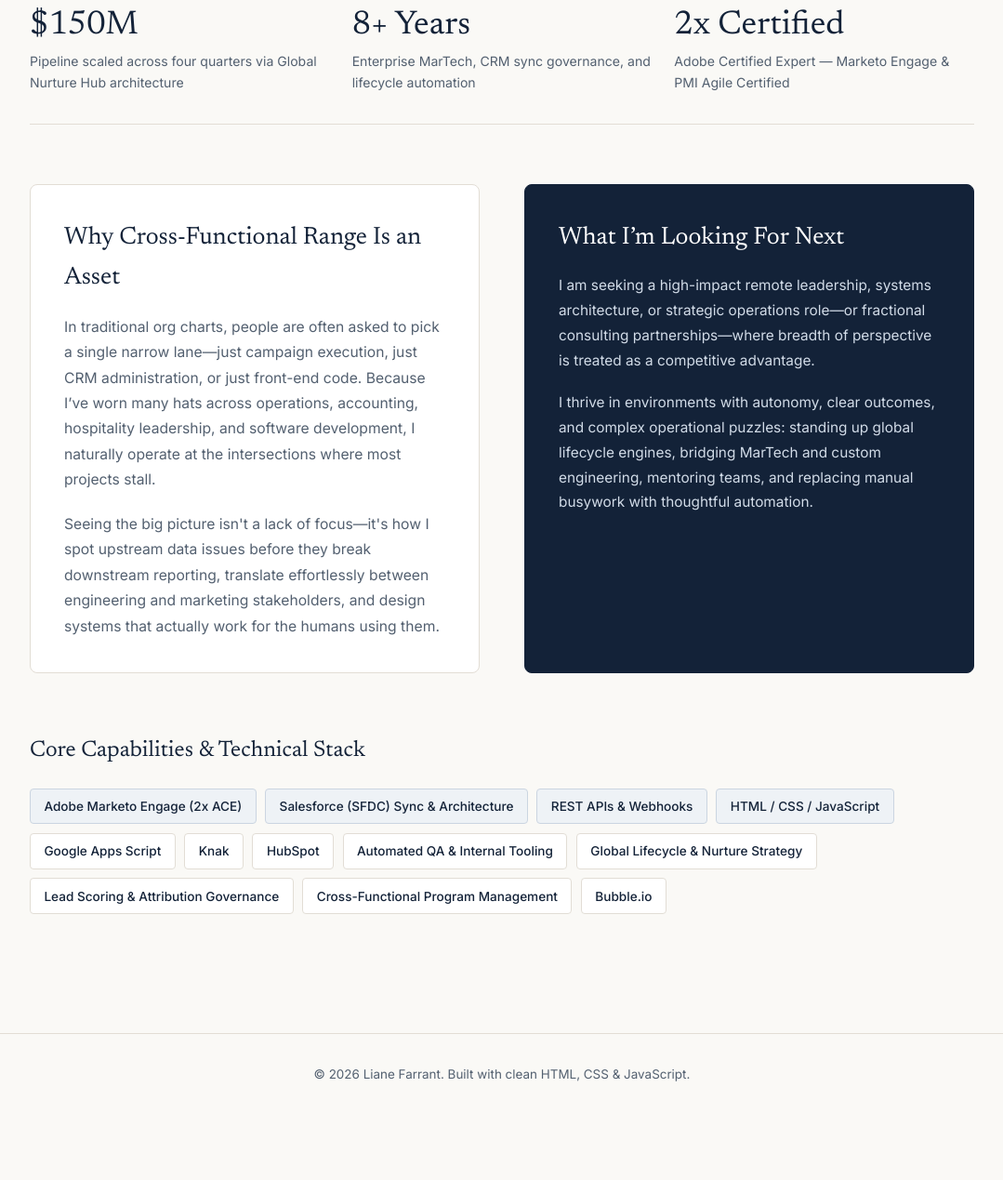
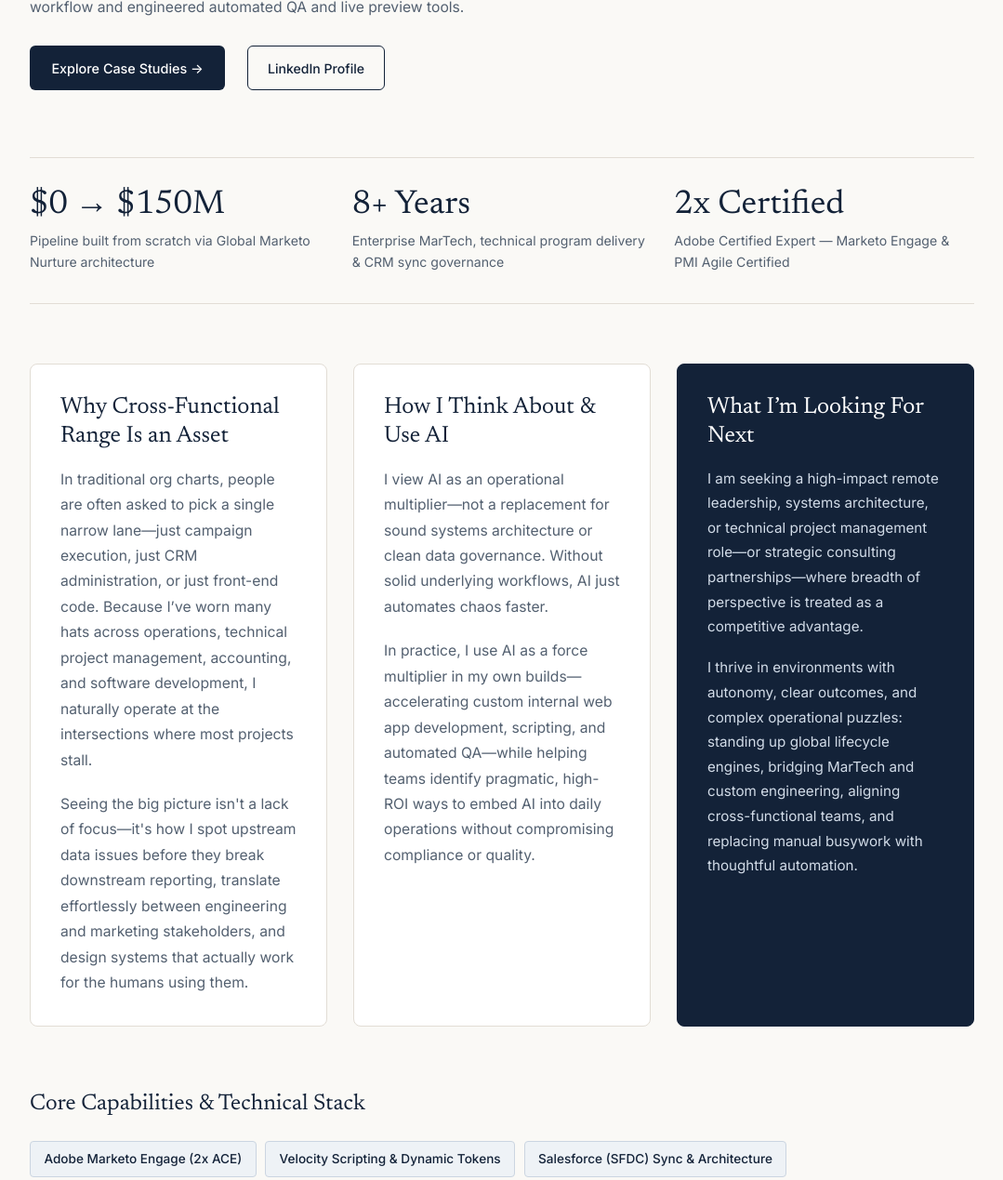
Before and after one commit to lianemariefarrant/lianemariefarrant.github.io, a plain HTML site: page index.html in a window 1280 px wide. Shown: the part 855-2124 px from the top of the page at 93% size, without its empty margins (100-1179 px from the left). Before the commit the page ends 2053 px from the top, so only its background shows below. Drawn offline with Linux system fonts and the light colour scheme.

Commit message:
Update index.html

```diff
--- a/index.html
+++ b/index.html
@@ -3,7 +3,7 @@
 <head>
   <meta charset="UTF-8" />
   <meta name="viewport" content="width=device-width, initial-scale=1.0" />
-  <title>Liane Farrant — Senior Marketing Operations Strategist & Systems Architect</title>
+  <title>Liane Farrant — Senior Marketing Operations Strategist, Systems Architect &amp; TPM</title>
   <link rel="preconnect" href="https://fonts.googleapis.com">
   <link rel="preconnect" href="https://fonts.gstatic.com" crossorigin>
   <link href="https://fonts.googleapis.com/css2?family=Inter:wght@300;400;500;600&family=Newsreader:ital,opsz,wght@0,6..72,400;0,6..72,500;1,6..72,400&display=swap" rel="stylesheet">
@@ -244,11 +244,11 @@
       color: var(--text-muted);
     }
 
-    /* Editorial Two-Column Philosophy & What I'm Looking For */
+    /* Editorial Three-Column Philosophy, AI & What I'm Looking For */
     .editorial-split {
       display: grid;
-      grid-template-columns: 1fr 1fr;
-      gap: 3rem;
+      grid-template-columns: repeat(3, 1fr);
+      gap: 1.75rem;
       margin-bottom: 4rem;
     }
 
@@ -256,7 +256,7 @@
       background-color: var(--bg-card);
       border: 1px solid var(--border-subtle);
       border-radius: 8px;
-      padding: 2.25rem;
+      padding: 2rem;
     }
 
     .editorial-box.navy-accent {
@@ -267,10 +267,11 @@
 
     .editorial-box h2 {
       font-family: var(--font-serif);
-      font-size: 1.65rem;
+      font-size: 1.55rem;
       font-weight: 400;
       margin-bottom: 1rem;
       color: var(--navy-deep);
+      line-height: 1.25;
     }
 
     .editorial-box.navy-accent h2 {
@@ -279,9 +280,9 @@
 
     .editorial-box.navy-accent p {
       color: #D2DCE8;
-      font-size: 0.96rem;
+      font-size: 0.95rem;
       line-height: 1.75;
-      margin-bottom: 1.15rem;
+      margin-bottom: 1.1rem;
     }
 
     /* Stack Tags */
@@ -549,7 +550,7 @@
   <header>
     <div class="nav-container">
       <a href="#about" class="brand" onclick="switchTab('about'); return false;">
-        Liane Farrant <span>Systems &amp; Marketing Operations</span>
+        Liane Farrant <span>Systems, Marketing Ops &amp; TPM</span>
       </a>
       <nav>
         <button id="btn-about" class="nav-btn active" onclick="switchTab('about')">About</button>
@@ -564,13 +565,13 @@
     <section id="page-about" class="page-section active">
       <div class="hero-grid">
         <div>
-          <span class="eyebrow">Senior Marketing Operations Strategist &amp; Systems Architect</span>
-          <h1>Connecting strategy, systems, and code to turn complex operations into <em>scalable growth.</em></h1>
+          <span class="eyebrow">Senior Marketing Operations Strategist &bull; Systems Architect &bull; Technical Project Manager</span>
+          <h1>Connecting strategy, systems, and AI to turn complex operations into <em>scalable growth.</em></h1>
           <p class="lead-text">
-            With over eight years of experience architecting MarTech ecosystems across enterprise organizations and agile teams, I specialize in untangling broken workflows, building custom internal tools, and aligning cross-functional teams around clean, reliable data.
+            With over eight years of experience architecting MarTech ecosystems and leading cross-functional technical initiatives, I bridge the gap between big-picture business strategy and hands-on execution. I specialize in building foundational systems from the ground up, untangling legacy technical debt, and using AI and custom code to eliminate operational bottlenecks.
           </p>
           <p class="body-text">
-            Most recently supporting global teams at Google, I scaled a Global Nurture Hub from $80M to $150M in pipeline impact, re-architected an 84-step legacy workflow into a streamlined engine, and built custom web applications to automate QA and live asset previews.
+            Most recently supporting global teams at Google, I architected a global Marketo nurture program from scratch—growing it from $0 to $150M in pipeline impact using weekly-refreshing lead interest profiles, 10-language localization, and dynamic Velocity-driven promotional layers. When rapid growth made managing two quarters simultaneously across spreadsheets impossible, I built the <strong>Global Nurture Hub</strong>: a custom web application centralizing workflows for content, leadership, and activation teams. Alongside this, I refactored an 84-step legacy workflow and engineered automated QA and live preview tools.
           </p>
           <div style="margin-top: 1.75rem; display: flex; gap: 1rem; flex-wrap: wrap;">
             <button class="nav-btn active" style="padding: 0.75rem 1.4rem;" onclick="switchTab('work')">Explore Case Studies &rarr;</button>
@@ -590,12 +591,12 @@
 
       <div class="metrics-bar">
         <div class="metric-item">
-          <h3>$150M</h3>
-          <p>Pipeline scaled across four quarters via Global Nurture Hub architecture</p>
+          <h3>$0 &rarr; $150M</h3>
+          <p>Pipeline built from scratch via Global Marketo Nurture architecture</p>
         </div>
         <div class="metric-item">
           <h3>8+ Years</h3>
-          <p>Enterprise MarTech, CRM sync governance, and lifecycle automation</p>
+          <p>Enterprise MarTech, technical program delivery &amp; CRM sync governance</p>
         </div>
         <div class="metric-item">
           <h3>2x Certified</h3>
@@ -607,20 +608,30 @@
         <div class="editorial-box">
           <h2>Why Cross-Functional Range Is an Asset</h2>
           <p class="body-text">
-            In traditional org charts, people are often asked to pick a single narrow lane—just campaign execution, just CRM administration, or just front-end code. Because I’ve worn many hats across operations, accounting, hospitality leadership, and software development, I naturally operate at the intersections where most projects stall.
+            In traditional org charts, people are often asked to pick a single narrow lane—just campaign execution, just CRM administration, or just front-end code. Because I’ve worn many hats across operations, technical project management, accounting, and software development, I naturally operate at the intersections where most projects stall.
           </p>
           <p class="body-text" style="margin-bottom: 0;">
             Seeing the big picture isn't a lack of focus—it's how I spot upstream data issues before they break downstream reporting, translate effortlessly between engineering and marketing stakeholders, and design systems that actually work for the humans using them.
           </p>
         </div>
 
+        <div class="editorial-box">
+          <h2>How I Think About &amp; Use AI</h2>
+          <p class="body-text">
+            I view AI as an operational multiplier—not a replacement for sound systems architecture or clean data governance. Without solid underlying workflows, AI just automates chaos faster.
+          </p>
+          <p class="body-text" style="margin-bottom: 0;">
+            In practice, I use AI as a force multiplier in my own builds—accelerating custom internal web app development, scripting, and automated QA—while helping teams identify pragmatic, high-ROI ways to embed AI into daily operations without compromising compliance or quality.
+          </p>
+        </div>
+
         <div class="editorial-box navy-accent">
           <h2>What I’m Looking For Next</h2>
           <p>
-            I am seeking a high-impact remote leadership, systems architecture, or strategic operations role—or fractional consulting partnerships—where breadth of perspective is treated as a competitive advantage.
+            I am seeking a high-impact remote leadership, systems architecture, or technical project management role—or strategic consulting partnerships—where breadth of perspective is treated as a competitive advantage.
           </p>
           <p style="margin-bottom: 0;">
-            I thrive in environments with autonomy, clear outcomes, and complex operational puzzles: standing up global lifecycle engines, bridging MarTech and custom engineering, mentoring teams, and replacing manual busywork with thoughtful automation.
+            I thrive in environments with autonomy, clear outcomes, and complex operational puzzles: standing up global lifecycle engines, bridging MarTech and custom engineering, aligning cross-functional teams, and replacing manual busywork with thoughtful automation.
           </p>
         </div>
       </div>
@@ -629,16 +640,16 @@
         <h2 class="section-label">Core Capabilities &amp; Technical Stack</h2>
         <div class="tags-wrap">
           <span class="tag highlight">Adobe Marketo Engage (2x ACE)</span>
+          <span class="tag highlight">Velocity Scripting &amp; Dynamic Tokens</span>
           <span class="tag highlight">Salesforce (SFDC) Sync &amp; Architecture</span>
-          <span class="tag highlight">REST APIs &amp; Webhooks</span>
-          <span class="tag highlight">HTML / CSS / JavaScript</span>
+          <span class="tag highlight">Technical Project Management</span>
+          <span class="tag highlight">AI-Assisted Workflow &amp; App Development</span>
+          <span class="tag">REST APIs &amp; Webhooks</span>
+          <span class="tag">HTML / CSS / JavaScript</span>
           <span class="tag">Google Apps Script</span>
-          <span class="tag">Knak</span>
-          <span class="tag">HubSpot</span>
+          <span class="tag">Knak &amp; HubSpot</span>
           <span class="tag">Automated QA &amp; Internal Tooling</span>
-          <span class="tag">Global Lifecycle &amp; Nurture Strategy</span>
-          <span class="tag">Lead Scoring &amp; Attribution Governance</span>
-          <span class="tag">Cross-Functional Program Management</span>
+          <span class="tag">Global Lifecycle &amp; Multi-Language Scale</span>
           <span class="tag">Bubble.io</span>
         </div>
       </div>
@@ -659,27 +670,27 @@
         <article class="case-card">
           <div class="case-top">
             <div>
-              <div class="case-meta">Enterprise Lifecycle &amp; Global Scale</div>
-              <h2 class="case-title">Global Nurture Hub Architecture</h2>
+              <div class="case-meta">Enterprise Lifecycle &amp; Custom Hub Engineering</div>
+              <h2 class="case-title">Global Nurture Program &amp; Global Nurture Hub</h2>
             </div>
-            <div class="case-impact-badge">$80M &rarr; $150M Pipeline Impact</div>
+            <div class="case-impact-badge">$0 &rarr; $150M Pipeline Impact</div>
           </div>
           <p class="case-summary">
-            Designed and governed a centralized, multi-region nurture architecture supporting global enterprise teams at Google, enabling localized personalization without duplicating technical debt.
+            Architected a global Marketo nurture program from scratch—growing from two tracks to multiple streams across 5–6 marketing teams, 10 languages, weekly interest-profile refreshes, and Velocity-driven promotional layers—while building a custom web app to centralize dual-quarter production.
           </p>
           <button class="expand-btn" onclick="toggleDetails('cs1', this)">View Architecture &amp; Breakdown +</button>
           <div id="cs1" class="case-details">
             <div class="detail-col">
               <h4>The Challenge</h4>
-              <p>Regional marketing teams were operating in fragmented silos with inconsistent engagement logic, heavy manual campaign builds, and limited visibility into how nurture touches influenced enterprise pipeline.</p>
+              <p>Starting from zero and scaling rapidly across 5–6 marketing teams, multiple streams per track, 4–5 emails per track, 10 language versions, and dynamic promotional overlays created immense operational complexity. Managing two quarters at once—launching current while prepping next—in spreadsheets and Google Docs became unsustainable.</p>
             </div>
             <div class="detail-col">
               <h4>The Architecture &amp; Partnership</h4>
-              <p>Partnered across regional field marketing, content, and analytics teams to architect a modular Global Nurture Hub in Marketo Engage. Standardized entry/exit governance, dynamic localization tokens, and CRM campaign attribution.</p>
+              <p>Built the Marketo lifecycle engine from the ground up with a weekly-refreshing lead interest profile and Velocity tokens for modular promotional content. Partnered across content, promotional content, leadership, and activation/architecture teams, and engineered the Global Nurture Hub web app to centralize tracking, approvals, and execution.</p>
             </div>
             <div class="detail-col">
               <h4>The Outcome</h4>
-              <p>Generated $80M in attributed pipeline in its inaugural quarter and scaled to $150M across three subsequent quarters—while cutting regional campaign launch times and eliminating redundant build overhead.</p>
+              <p>Scaled from $0 to $150M in attributed pipeline impact, unified multi-team workflows across overlapping quarters, and gave global stakeholders a single source of truth as volume expanded.</p>
             </div>
           </div>
         </article>
@@ -811,11 +822,9 @@
 
   <script>
     function switchTab(tabName) {
-      // Update buttons
       document.getElementById('btn-about').classList.toggle('active', tabName === 'about');
       document.getElementById('btn-work').classList.toggle('active', tabName === 'work');
 
-      // Update sections
       document.getElementById('page-about').classList.toggle('active', tabName === 'about');
       document.getElementById('page-work').classList.toggle('active', tabName === 'work');
 
```
